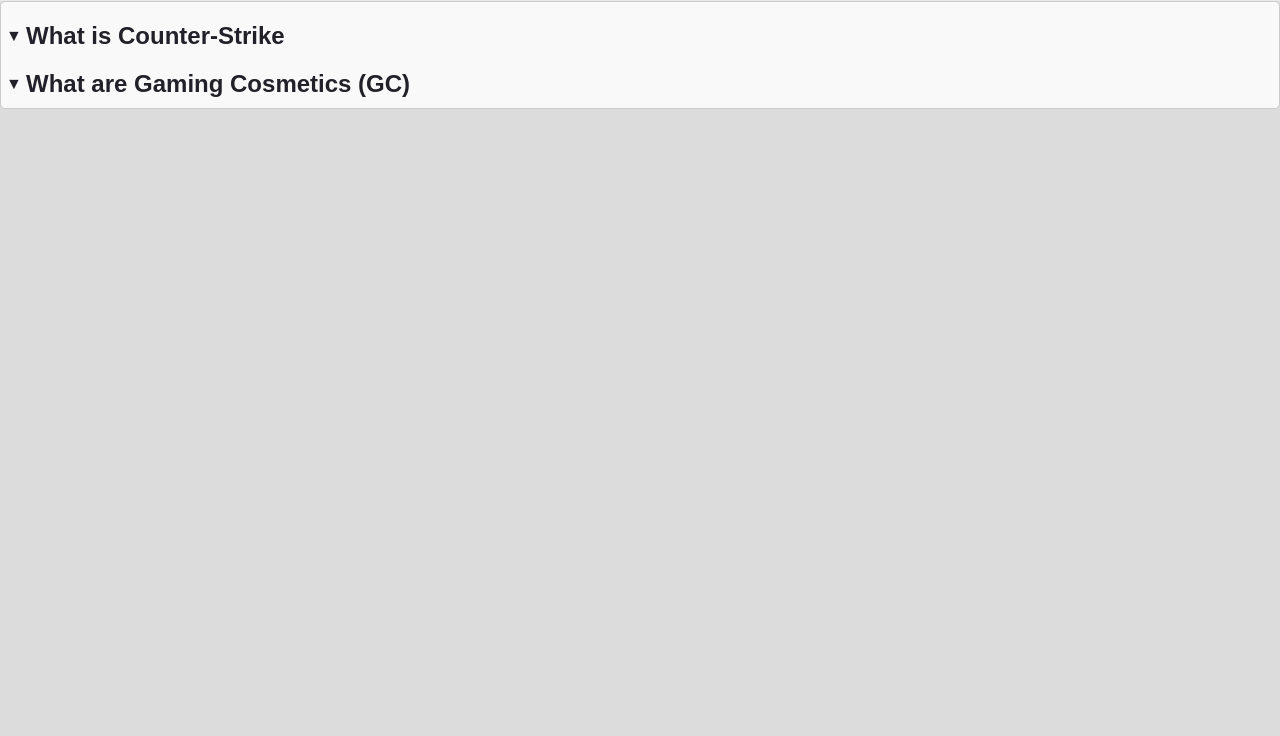
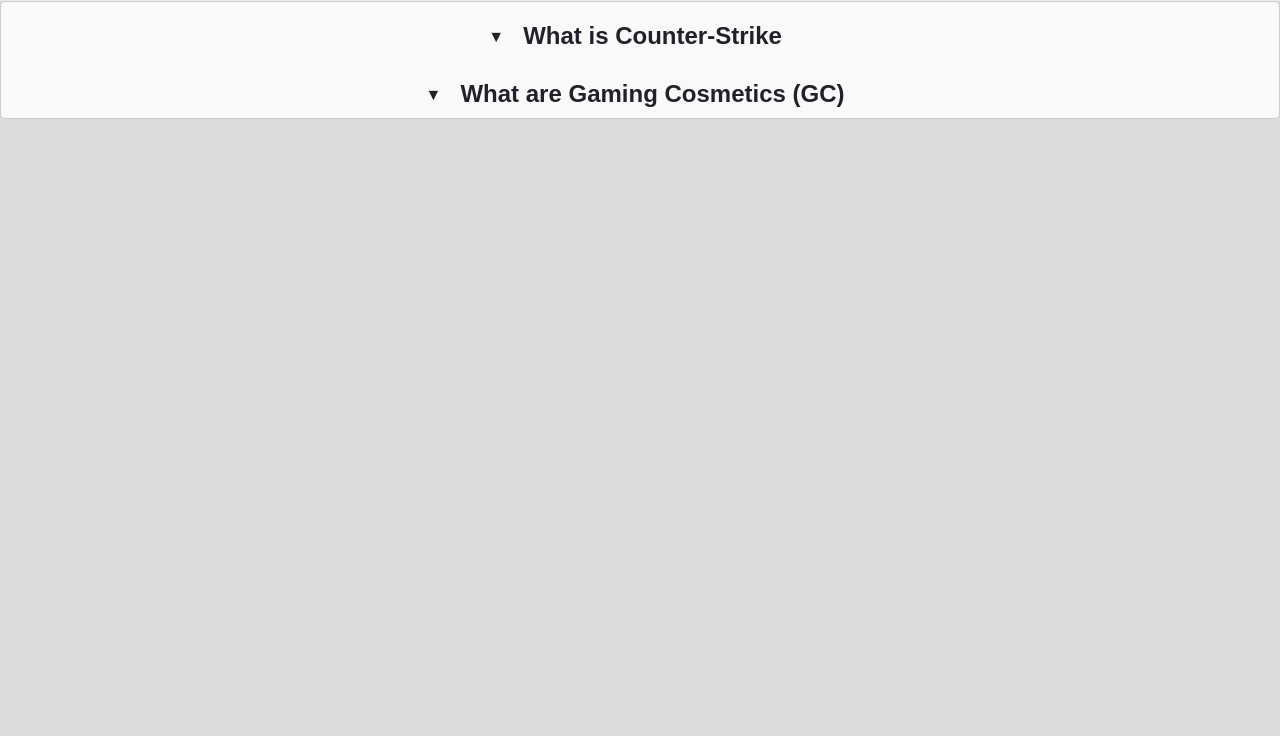
Before and after one commit to LinusLaute/LutiWealth, a plain HTML site: page faq.html in a window 1280 px wide. Shown: the part 64-800 px from the top of the page. Drawn offline with nearby package versions, Linux system fonts and the light colour scheme.

Commit message:
faq arrow

```diff
--- a/CSS/structure.css
+++ b/CSS/structure.css
@@ -275,6 +275,11 @@ body{
 .contact h2 {
   text-align: center;
 }
+.faq-question-container {
+  display: flex; /* Use flexbox to horizontally center the text and arrow */
+  align-items: center; /* Align items (text and arrow) vertically in the container */
+  justify-content: center; /* Center the items horizontally in the container */
+}
 .faq-question {
   font-weight: bold;
   cursor: pointer;
@@ -285,8 +290,8 @@ body{
 .faq-question::before {
   content: '▼'; /* Downward arrow symbol */
   position: absolute;
-  left: 5px; /* Adjust the left position of the arrow */
-  top: 50%;
+  left: -10px; /* Adjust the left position of the arrow */
+  top: 60%;
   transform: translateY(-50%);
 }
 
```
